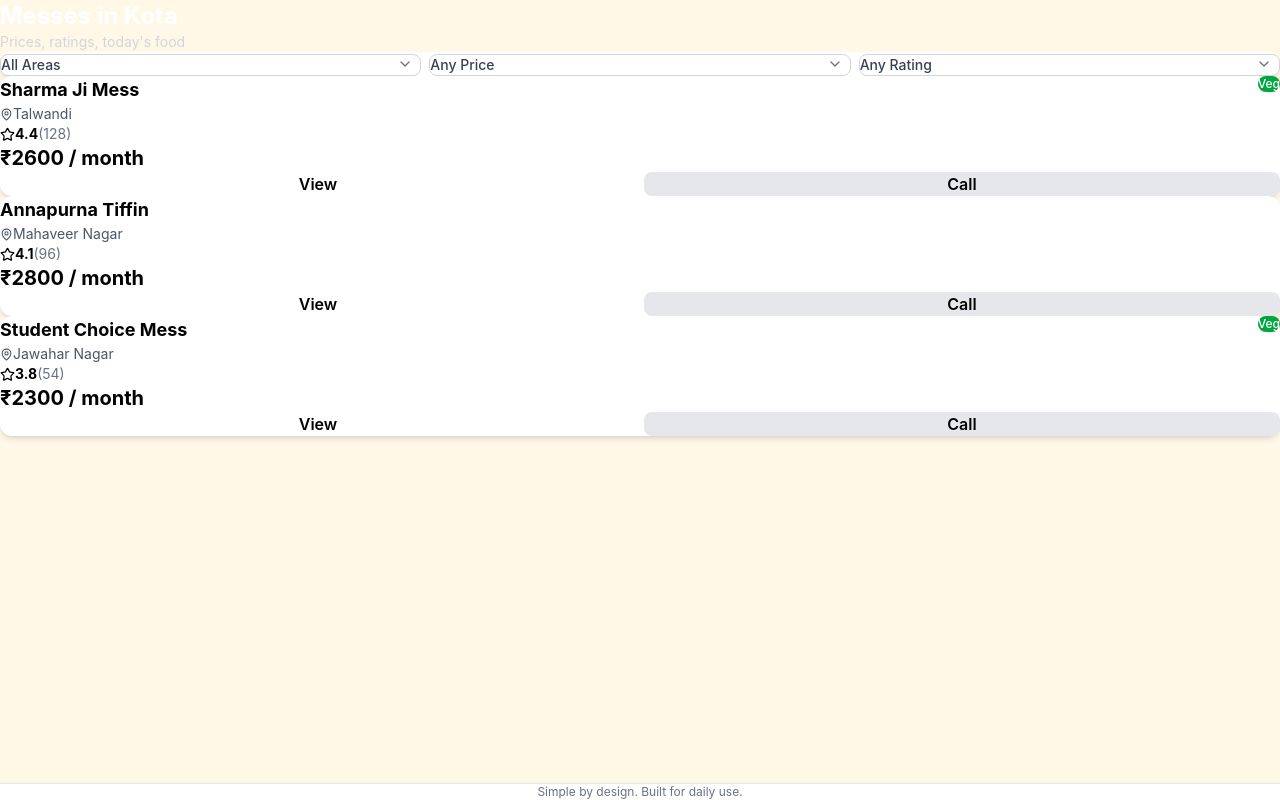
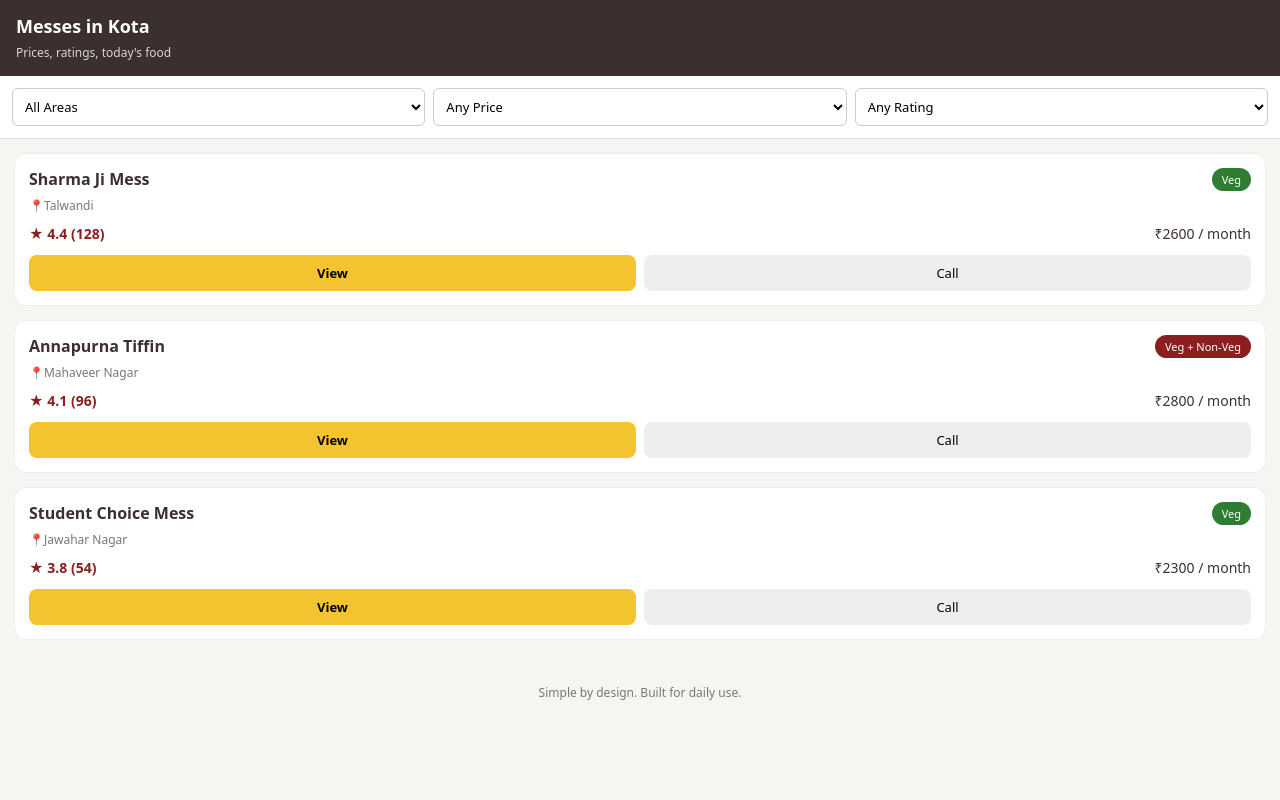
Before and after one commit to om-bhaiya/messle, a React (Vite) app: page / in a window 1280 px wide. Built offline with nearby package versions, Linux system fonts and the light colour scheme.

Commit message:
Tried to fix the layouts using existing css code

```diff
--- a/src/components/MessCard.jsx
+++ b/src/components/MessCard.jsx
@@ -1,25 +1,26 @@
-import { Star, MapPin } from "lucide-react";
 import { useNavigate } from "react-router-dom";
 
 const MessCard = ({ mess }) => {
   const navigate = useNavigate();
 
   const getTypeBadge = () => {
+    const baseStyle = {
+      fontSize: "11px",
+      padding: "4px 10px",
+      borderRadius: "20px",
+      color: "white",
+      whiteSpace: "nowrap",
+    };
+
     if (mess.type === "veg") {
-      return (
-        <span className="bg-green-600 text-white text-xs px-2.5 py-1 rounded-full font-medium">
-          Veg
-        </span>
-      );
+      return <span style={{ ...baseStyle, background: "#2e7d32" }}>Veg</span>;
     } else if (mess.type === "non-veg") {
       return (
-        <span className="bg-brick text-white text-xs px-2.5 py-1 rounded-full font-medium">
-          Non-Veg
-        </span>
+        <span style={{ ...baseStyle, background: "#8b1e1e" }}>Non-Veg</span>
       );
     } else {
       return (
-        <span className="bg-brick text-white text-xs px-2.5 py-1 rounded-full font-medium">
+        <span style={{ ...baseStyle, background: "#8b1e1e" }}>
           Veg + Non-Veg
         </span>
       );
@@ -27,46 +28,95 @@ const MessCard = ({ mess }) => {
   };
 
   return (
-    <div className="bg-white rounded-xl shadow-md p-4 mb-3">
+    <div
+      style={{
+        background: "white",
+        borderRadius: "12px",
+        padding: "14px",
+        marginBottom: "14px",
+        border: "1px solid #eee",
+      }}
+    >
       {/* Header */}
-      <div className="flex justify-between items-start mb-2">
-        <div className="flex-1">
-          <h3 className="text-lg font-bold text-darkBrown">{mess.name}</h3>
-          <div className="flex items-center text-gray-600 text-sm mt-0.5">
-            <MapPin size={13} className="mr-1" />
-            <span>{mess.area}</span>
-          </div>
-        </div>
+      <div
+        style={{
+          display: "flex",
+          justifyContent: "space-between",
+          alignItems: "flex-start",
+          marginBottom: "6px",
+        }}
+      >
+        <div style={{ fontSize: "16px", fontWeight: "600" }}>{mess.name}</div>
         {getTypeBadge()}
       </div>
 
-      {/* Rating */}
-      <div className="flex items-center mb-3">
-        <Star size={15} className="fill-turmeric text-turmeric mr-1" />
-        <span className="font-bold text-darkBrown text-sm">{mess.rating}</span>
-        <span className="text-gray-500 text-sm ml-1">
-          ({mess.totalRatings})
-        </span>
+      {/* Area */}
+      <div
+        style={{
+          fontSize: "12px",
+          color: "#777",
+          marginBottom: "10px",
+        }}
+      >
+        📍{mess.area}
       </div>
 
-      {/* Price */}
-      <div className="mb-3">
-        <p className="text-xl font-bold text-darkBrown">
+      {/* Stats */}
+      <div
+        style={{
+          display: "flex",
+          justifyContent: "space-between",
+          alignItems: "center",
+          marginBottom: "12px",
+        }}
+      >
+        <div
+          style={{
+            fontSize: "14px",
+            fontWeight: "600",
+            color: "#8b1e1e",
+          }}
+        >
+          ★ {mess.rating} ({mess.totalRatings})
+        </div>
+        <div
+          style={{
+            fontSize: "14px",
+            fontWeight: "500",
+          }}
+        >
           ₹{mess.monthlyPrice} / month
-        </p>
+        </div>
       </div>
 
       {/* Buttons */}
-      <div className="grid grid-cols-2 gap-2">
+      <div style={{ display: "flex", gap: "8px" }}>
         <button
           onClick={() => navigate(`/mess/${mess.id}`)}
-          className="bg-turmeric text-darkBrown py-2.5 rounded-lg font-semibold hover:bg-yellow-500 transition-all active:scale-95"
+          style={{
+            flex: 1,
+            padding: "9px",
+            fontSize: "13px",
+            borderRadius: "8px",
+            border: "none",
+            cursor: "pointer",
+            background: "#f4c430",
+            fontWeight: "600",
+          }}
         >
           View
         </button>
         <button
           onClick={() => (window.location.href = `tel:${mess.phone}`)}
-          className="bg-gray-200 text-darkBrown py-2.5 rounded-lg font-semibold hover:bg-gray-300 transition-all active:scale-95"
+          style={{
+            flex: 1,
+            padding: "9px",
+            fontSize: "13px",
+            borderRadius: "8px",
+            border: "none",
+            cursor: "pointer",
+            background: "#eee",
+          }}
         >
           Call
         </button>
--- a/src/index.css
+++ b/src/index.css
@@ -1,16 +1,13 @@
-@import "tailwindcss";
-
 * {
+  box-sizing: border-box;
   margin: 0;
   padding: 0;
-  box-sizing: border-box;
+  font-family: system-ui, -apple-system, BlinkMacSystemFont, sans-serif;
 }
 
 body {
-  font-family: -apple-system, BlinkMacSystemFont, "Segoe UI", "Roboto", "Oxygen",
-    "Ubuntu", "Cantarell", "Fira Sans", "Droid Sans", "Helvetica Neue",
-    sans-serif;
+  background: #f7f5f2;
+  color: #3b2f2f;
   -webkit-font-smoothing: antialiased;
   -moz-osx-font-smoothing: grayscale;
-  background-color: #f5f5f5;
 }
--- a/src/pages/HomePage.jsx
+++ b/src/pages/HomePage.jsx
@@ -1,5 +1,4 @@
 import { useState } from "react";
-import { ChevronDown } from "lucide-react";
 import MessCard from "../components/MessCard";
 import { mockMesses } from "../data/mockData";
 
@@ -35,23 +34,48 @@ const HomePage = () => {
   });
 
   return (
-    <div className="min-h-screen bg-[#FFF8E7]">
-      {/* Header - Match reference design */}
-      <div className="bg-darkBrown text-white px-4 pt-6 pb-12">
-        <h1 className="text-2xl font-bold mb-1">Messes in Kota</h1>
-        <p className="text-gray-300 text-sm">Prices, ratings, today's food</p>
+    <div
+      style={{ background: "#f7f5f2", minHeight: "100vh", color: "#3b2f2f" }}
+    >
+      {/* Top Bar */}
+      <div
+        style={{
+          background: "#3b2f2f",
+          color: "white",
+          padding: "14px 16px",
+        }}
+      >
+        <h1
+          style={{ fontSize: "18px", fontWeight: "600", marginBottom: "2px" }}
+        >
+          Messes in Kota
+        </h1>
+        <span style={{ fontSize: "12px", opacity: "0.8" }}>
+          Prices, ratings, today's food
+        </span>
       </div>
 
-      {/* Filters - Styled like reference */}
-      <div className="px-4 -mt-8 mb-4">
-        <div className="bg-white rounded-xl shadow-lg p-4">
-          <div className="grid grid-cols-3 gap-2">
-            {/* Area Filter */}
-            <div className="relative">
+      {/* Filters */}
+      <div
+        style={{
+          background: "white",
+          padding: "12px",
+          display: "grid",
+          gridTemplateColumns: "repeat(3, 1fr)",
+          gap: "8px",
+          borderBottom: "1px solid #e0e0e0",
+        }}
+      >
         <select
           value={selectedArea}
           onChange={(e) => setSelectedArea(e.target.value)}
-                className="w-full appearance-none bg-white border border-gray-300 rounded-lg px-3 py-2.5 pr-8 text-sm font-medium text-gray-700 focus:outline-none focus:ring-2 focus:ring-turmeric"
+          style={{
+            padding: "8px",
+            fontSize: "13px",
+            borderRadius: "6px",
+            border: "1px solid #ccc",
+            background: "#fff",
+          }}
         >
           <option value="all">All Areas</option>
           {areas
@@ -62,66 +86,73 @@ const HomePage = () => {
               </option>
             ))}
         </select>
-              <ChevronDown
-                className="absolute right-2 top-1/2 -translate-y-1/2 pointer-events-none text-gray-500"
-                size={16}
-              />
-            </div>
 
-            {/* Price Filter */}
-            <div className="relative">
         <select
           value={selectedPrice}
           onChange={(e) => setSelectedPrice(e.target.value)}
-                className="w-full appearance-none bg-white border border-gray-300 rounded-lg px-3 py-2.5 pr-8 text-sm font-medium text-gray-700 focus:outline-none focus:ring-2 focus:ring-turmeric"
+          style={{
+            padding: "8px",
+            fontSize: "13px",
+            borderRadius: "6px",
+            border: "1px solid #ccc",
+            background: "#fff",
+          }}
         >
           <option value="all">Any Price</option>
           <option value="0-2000">Under ₹2000</option>
-                <option value="2000-2500">₹2000-2500</option>
-                <option value="2500-3000">₹2500-3000</option>
-                <option value="3000+">₹3000+</option>
+          <option value="2000-2500">₹2000 - ₹2500</option>
+          <option value="2500-3000">₹2500 - ₹3000</option>
+          <option value="3000+">Above ₹3000</option>
         </select>
-              <ChevronDown
-                className="absolute right-2 top-1/2 -translate-y-1/2 pointer-events-none text-gray-500"
-                size={16}
-              />
-            </div>
 
-            {/* Rating Filter */}
-            <div className="relative">
         <select
           value={selectedRating}
           onChange={(e) => setSelectedRating(e.target.value)}
-                className="w-full appearance-none bg-white border border-gray-300 rounded-lg px-3 py-2.5 pr-8 text-sm font-medium text-gray-700 focus:outline-none focus:ring-2 focus:ring-turmeric"
+          style={{
+            padding: "8px",
+            fontSize: "13px",
+            borderRadius: "6px",
+            border: "1px solid #ccc",
+            background: "#fff",
+          }}
         >
           <option value="all">Any Rating</option>
-                <option value="4+">4+ ⭐</option>
-                <option value="3-4">3-4 ⭐</option>
-                <option value="3-">Below 3 ⭐</option>
+          <option value="4+">4★ & above</option>
+          <option value="3-4">3★ & above</option>
+          <option value="3-">Below 3★</option>
         </select>
-              <ChevronDown
-                className="absolute right-2 top-1/2 -translate-y-1/2 pointer-events-none text-gray-500"
-                size={16}
-              />
-            </div>
-          </div>
-        </div>
       </div>
 
       {/* Mess List */}
-      <div className="px-4 pb-20">
+      <div style={{ padding: "14px" }}>
         {filteredMesses.length > 0 ? (
           filteredMesses.map((mess) => <MessCard key={mess.id} mess={mess} />)
         ) : (
-          <div className="text-center py-12 bg-white rounded-xl shadow-md">
-            <p className="text-gray-500 mb-3">No messes found</p>
+          <div
+            style={{
+              background: "white",
+              borderRadius: "12px",
+              padding: "40px 14px",
+              textAlign: "center",
+            }}
+          >
+            <p style={{ color: "#777", marginBottom: "12px" }}>
+              No messes found
+            </p>
             <button
               onClick={() => {
                 setSelectedArea("all");
                 setSelectedPrice("all");
                 setSelectedRating("all");
               }}
-              className="text-turmeric font-semibold"
+              style={{
+                background: "#f4c430",
+                border: "none",
+                padding: "9px 20px",
+                borderRadius: "8px",
+                fontWeight: "600",
+                cursor: "pointer",
+              }}
             >
               Clear Filters
             </button>
@@ -130,7 +161,14 @@ const HomePage = () => {
       </div>
 
       {/* Footer */}
-      <div className="fixed bottom-0 left-0 right-0 bg-white border-t border-gray-200 py-3 text-center text-xs text-gray-500">
+      <div
+        style={{
+          textAlign: "center",
+          padding: "16px",
+          fontSize: "12px",
+          color: "#777",
+        }}
+      >
         Simple by design. Built for daily use.
       </div>
     </div>
```
Lines whose indentation alone changed are shown as unchanged.
